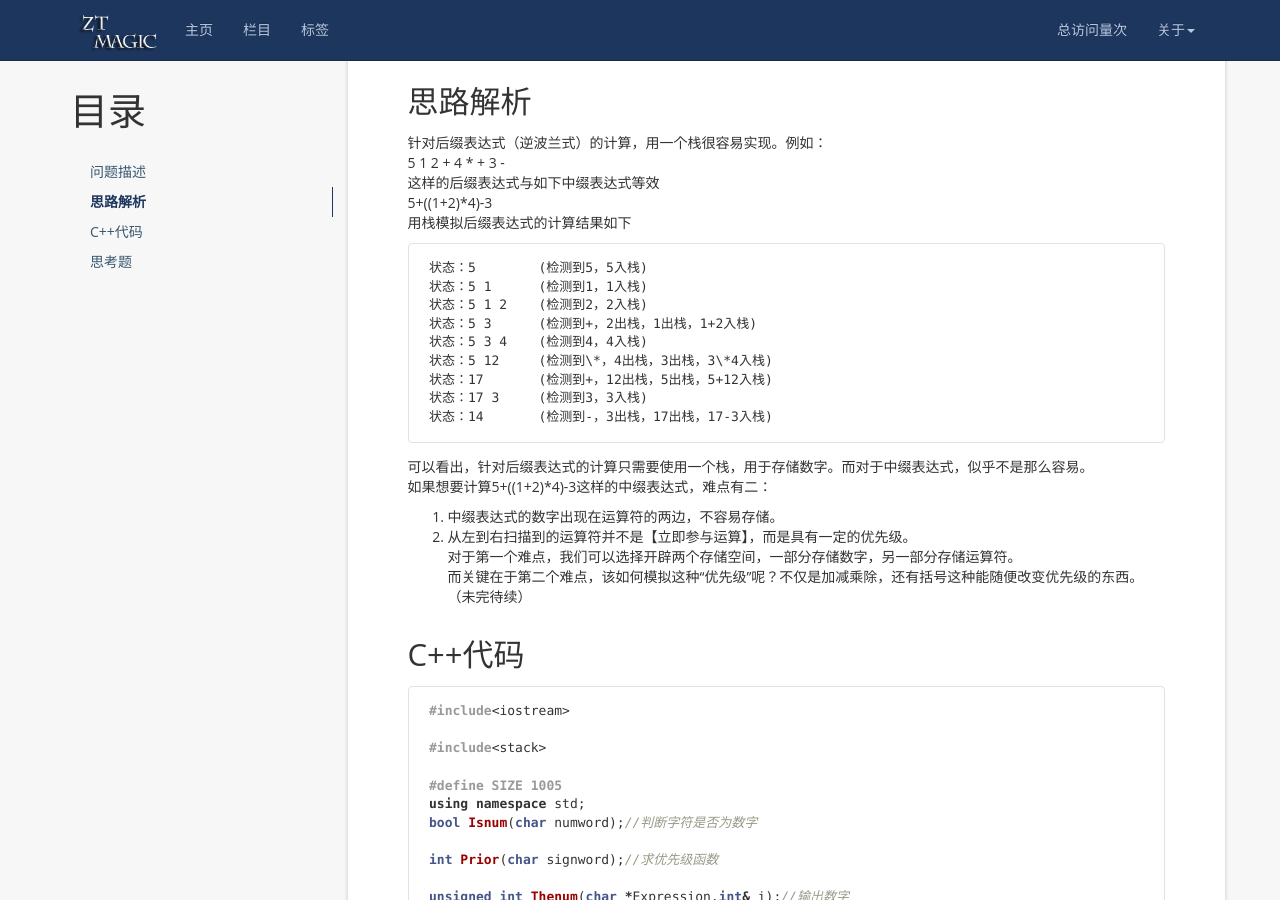
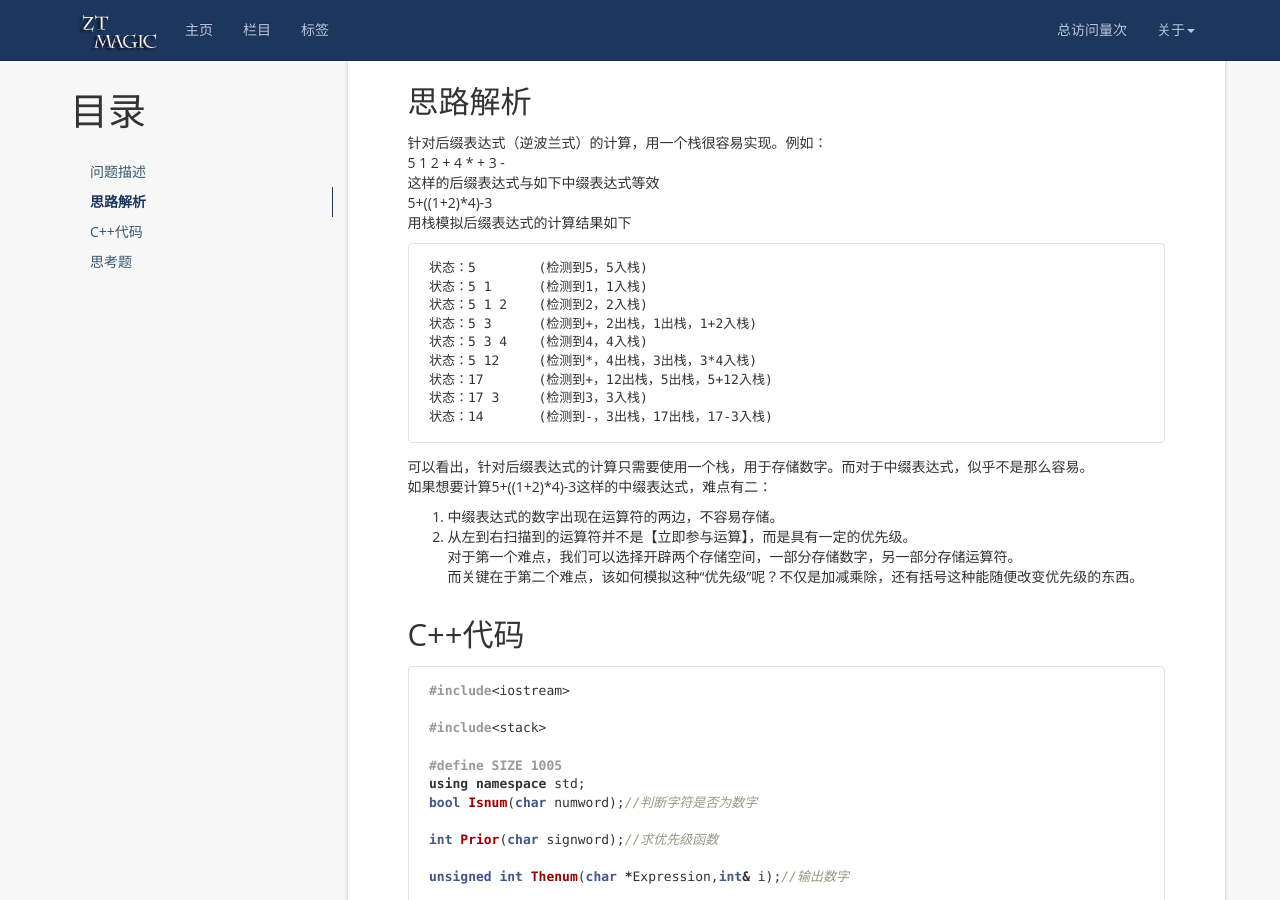
Before and after one commit to ztmail723/ztmail723.github.io, a Jekyll site: the page built from _posts/2019-05-05-Compute-Expression.md, in a window 1280 px wide and 900 px high, scrolled down 481 px. Built offline with Jekyll 4.4.1, drawn with Linux system fonts in a browser that asks for light colours; nearby versions of some CDN libraries; formulas are drawn with MathJax 3; a script that is not in the unit is left out; comment, search, counter and statistics services are not loaded; some of the changed text lies outside the part shown.

Commit message:
Update 2019-05-05-Compute-Expression.md

```diff
--- a/_posts/2019-05-05-Compute-Expression.md
+++ b/_posts/2019-05-05-Compute-Expression.md
@@ -39,7 +39,7 @@ tag: 算法
     状态：5 1 2    (检测到2，2入栈)
     状态：5 3      (检测到+，2出栈，1出栈，1+2入栈)
     状态：5 3 4    (检测到4，4入栈)
-    状态：5 12     (检测到\*，4出栈，3出栈，3\*4入栈)
+    状态：5 12     (检测到*，4出栈，3出栈，3*4入栈)
     状态：17       (检测到+，12出栈，5出栈，5+12入栈)
     状态：17 3     (检测到3，3入栈)
     状态：14       (检测到-，3出栈，17出栈，17-3入栈)
@@ -50,7 +50,7 @@ tag: 算法
 2. 从左到右扫描到的运算符并不是【立即参与运算】，而是具有一定的优先级。
 对于第一个难点，我们可以选择开辟两个存储空间，一部分存储数字，另一部分存储运算符。
 而关键在于第二个难点，该如何模拟这种“优先级”呢？不仅是加减乘除，还有括号这种能随便改变优先级的东西。
-（未完待续）
+
 
 C++代码
 -------------------------------------
@@ -137,15 +137,11 @@ unsigned int ComputeExpression(char *Expression)
 
 输入样例
 
-
     (1+2)*3/2=
-
 
 输出样例
 
-
     4
-
 
 思考题
 -------------------------------------
@@ -153,5 +149,8 @@ unsigned int ComputeExpression(char *Expression)
 2. 将后缀表达式转换为中缀表达式。
 3. 增加一个运算符"^"代表乘方，优先级高于\*，小于括号。
 例如
-2\*(1+2\*3)^4代表如下式子的结果：
+
+    2*(1+2*3)^4
+
+代表如下式子的结果：
 $$ 2*{(1+2*3)}^4 $$
```
